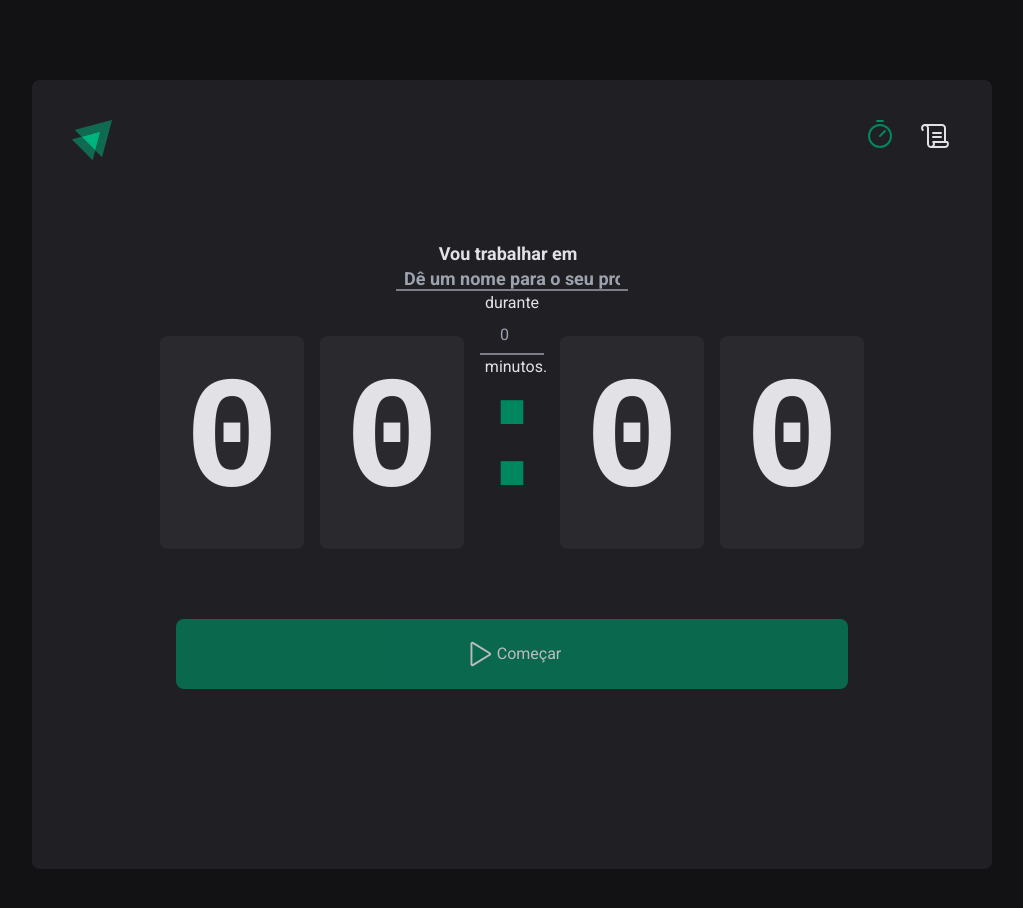
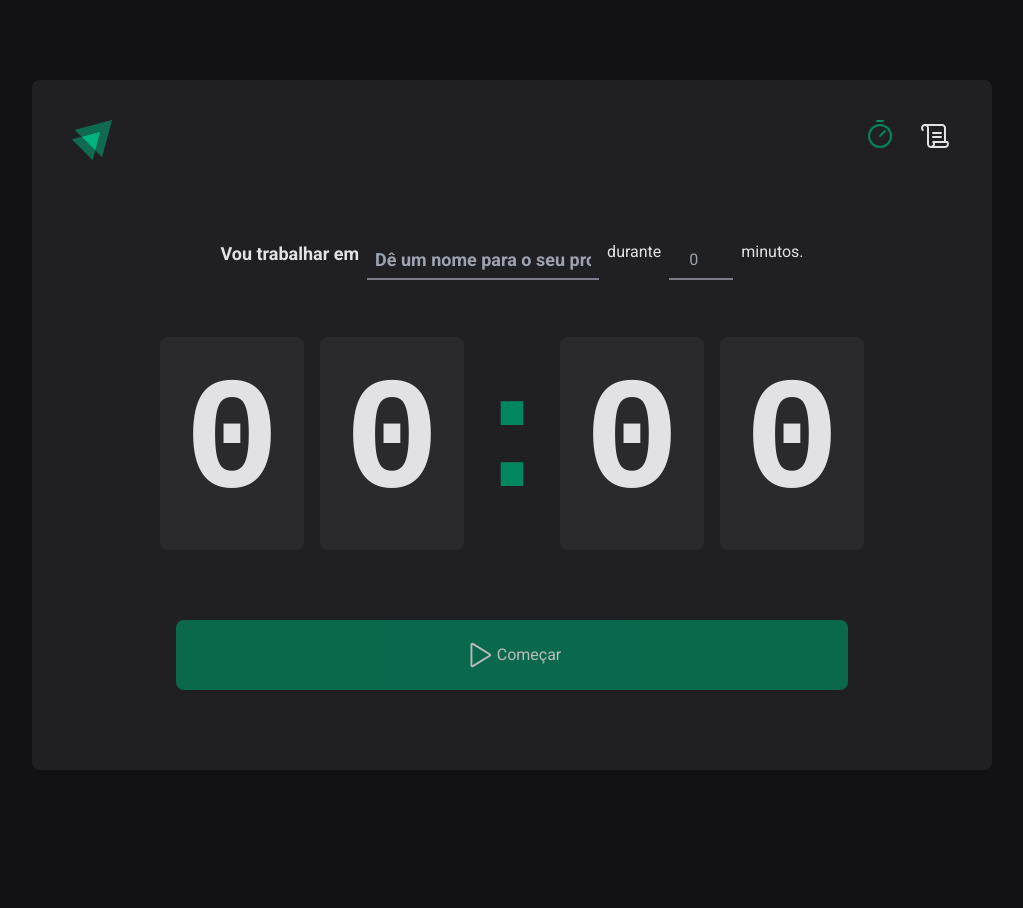
Before and after one commit to lorenzocerbasi/ignite-timer, a React (Vite) app: page / in a window 1280 px wide. Shown: the top 908 px of the page, without its empty margins (128-1151 px from the left). After the commit the page ends 850 px from the top, so only its background shows below. Built offline with nearby package versions, Linux system fonts and the light colour scheme.

Commit message:
fix:Arrumando o layout do Timer

```diff
--- a/src/components/Timer.tsx
+++ b/src/components/Timer.tsx
@@ -5,7 +5,7 @@ import { yupResolver } from "@hookform/resolvers/yup";
 
 const createUserFormSchema = yup.object({
   task: yup.string().required("É necessário informar uma tarefa!"),
-  time: yup.number().min(5).max(60).required("É necessário informar um tempo!")
+  time: yup.number().min(5, "O tempo precisar maior que 5 minutos!").max(60, "O tempo precisar menor que 60 minutos!").required("É necessário informar um tempo!")
 })
 
 export function Timer() {
@@ -25,7 +25,8 @@ export function Timer() {
   return (
     <>
       <div className='flex flex-col items-center mt-10 max-w-2xl mx-auto'>
-        <form onSubmit={handleSubmit(createTask)} className='flex flex-col text-gray7 mb-[100px] items-center w-full'>
+        <form onSubmit={handleSubmit(createTask)} className='flex flex-col text-gray7 items-center w-full'>
+          <div className="flex mb-[100px]">
             <label htmlFor='task' className='font-bold text-lg mr-2'>Vou trabalhar em</label>
             <input
               id='task'
@@ -47,6 +48,7 @@ export function Timer() {
               {...register('time', { valueAsNumber: true })}
             />
             <label htmlFor='time' className='ml-2'>minutos.</label>
+          </div>
           <div className='mb-14 font-coutdown text-[10rem] leading-[8rem] text-gray7 font-bold select-none'>
             <span className='bg-gray-700 px-6 py-4 mr-4 rounded-lg'>0</span>
             <span className='bg-gray-700 px-6 py-4 rounded-lg'>0</span>
```
Lines whose indentation alone changed are shown as unchanged.
